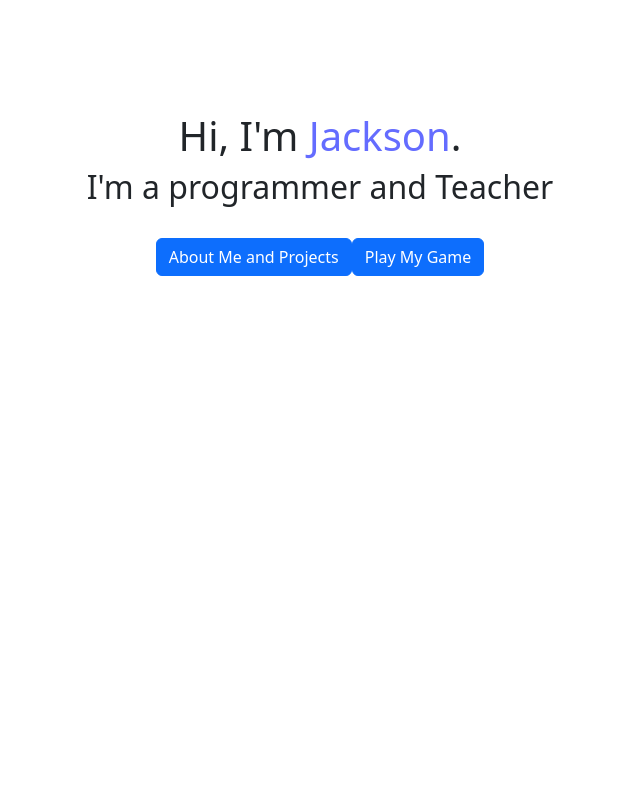
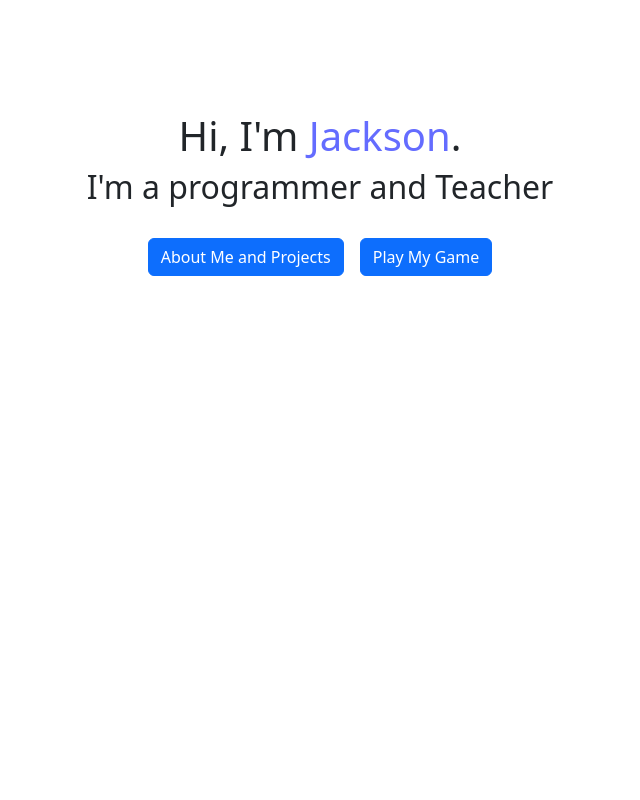
Before and after one commit to Jtsoco/portfolio, a React (Vite) app: page / in a window 1280 px wide. Shown: the top 800 px of the page, without its empty margins (320-960 px from the left). Built offline with nearby package versions, Linux system fonts and the light colour scheme.

Commit message:
updated css for top buttons

```diff
--- a/src/App.css
+++ b/src/App.css
@@ -43,4 +43,7 @@
 
 .button-container {
   margin-top: 2rem;
+  display: flex;
+  gap: 1rem;
+  justify-content: center;
 }
```
